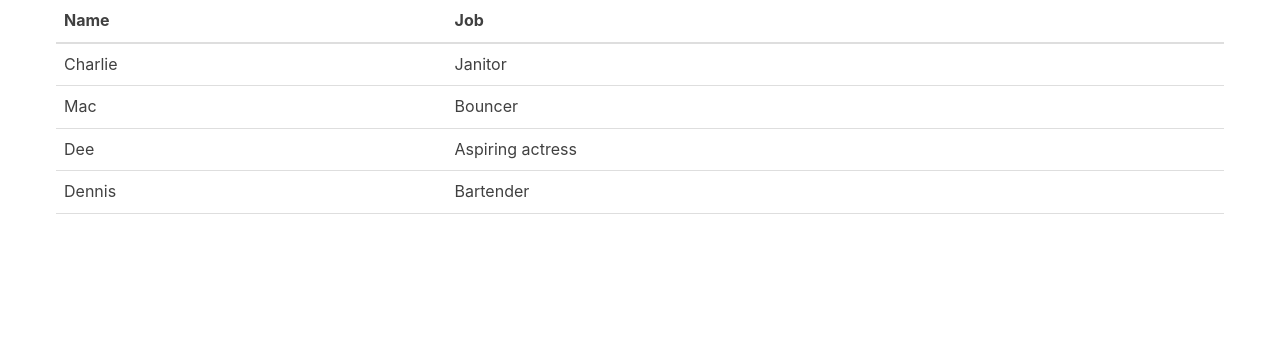
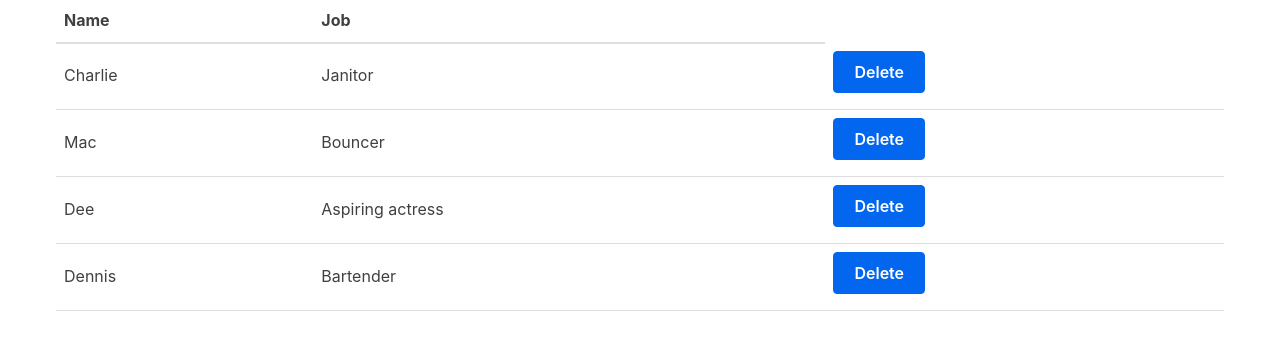
Before and after one commit to benitodes/react-tutorial, a React (Create React App) app: page / in a window 1280 px wide. Shown: the top 350 px of the page. Built offline with nearby package versions, Linux system fonts and the light colour scheme.

Commit message:
added remove button to table.js

```diff
--- a/src/Table.js
+++ b/src/Table.js
@@ -17,6 +17,10 @@ const TableBody = props => {
       <tr key={index}>
         <td>{row.name}</td>
         <td>{row.job}</td>
+        <td>
+          <button onClick={() =>
+            props.removeCharacter(index)}>Delete</button>
+        </td>
       </tr>
       )
   })
```
